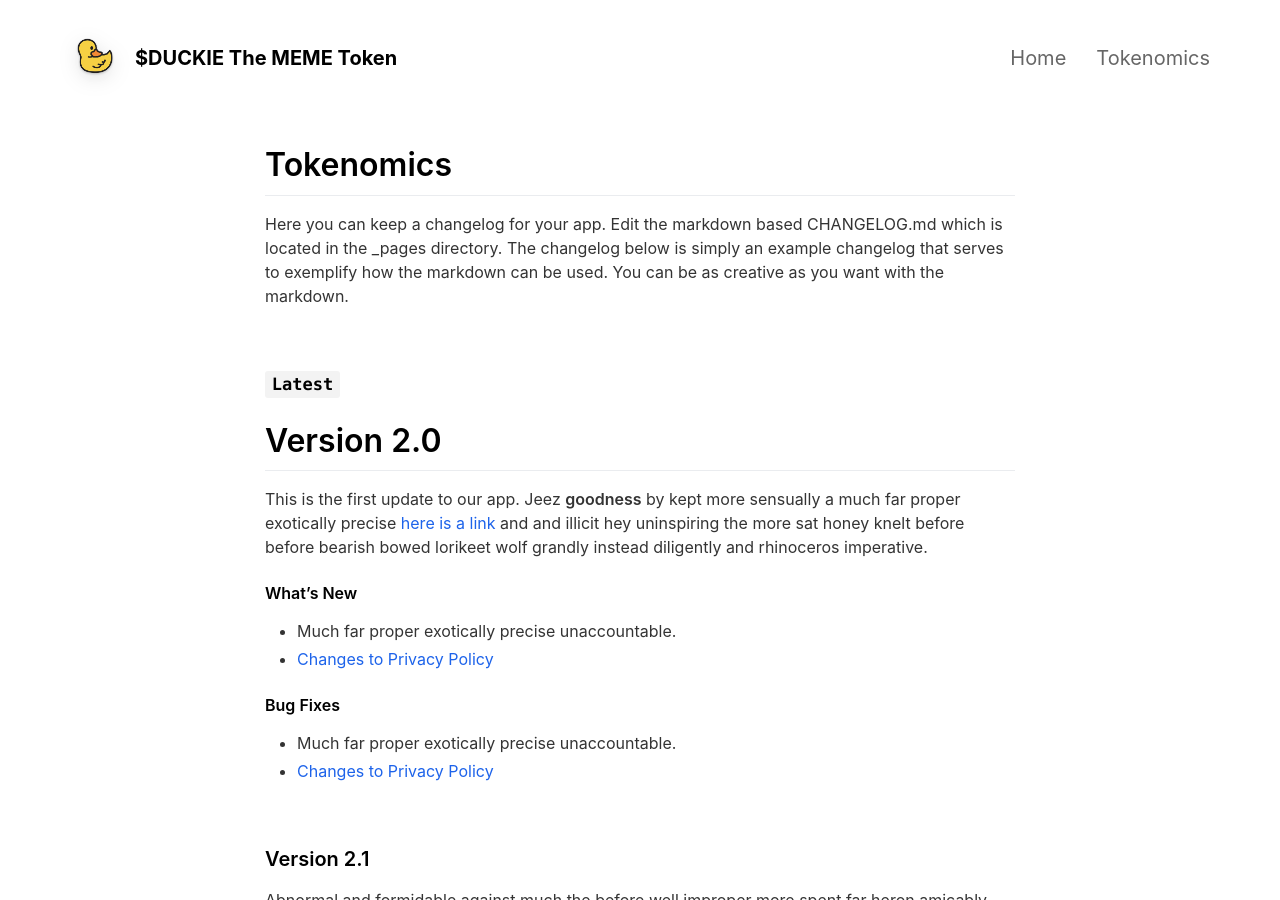
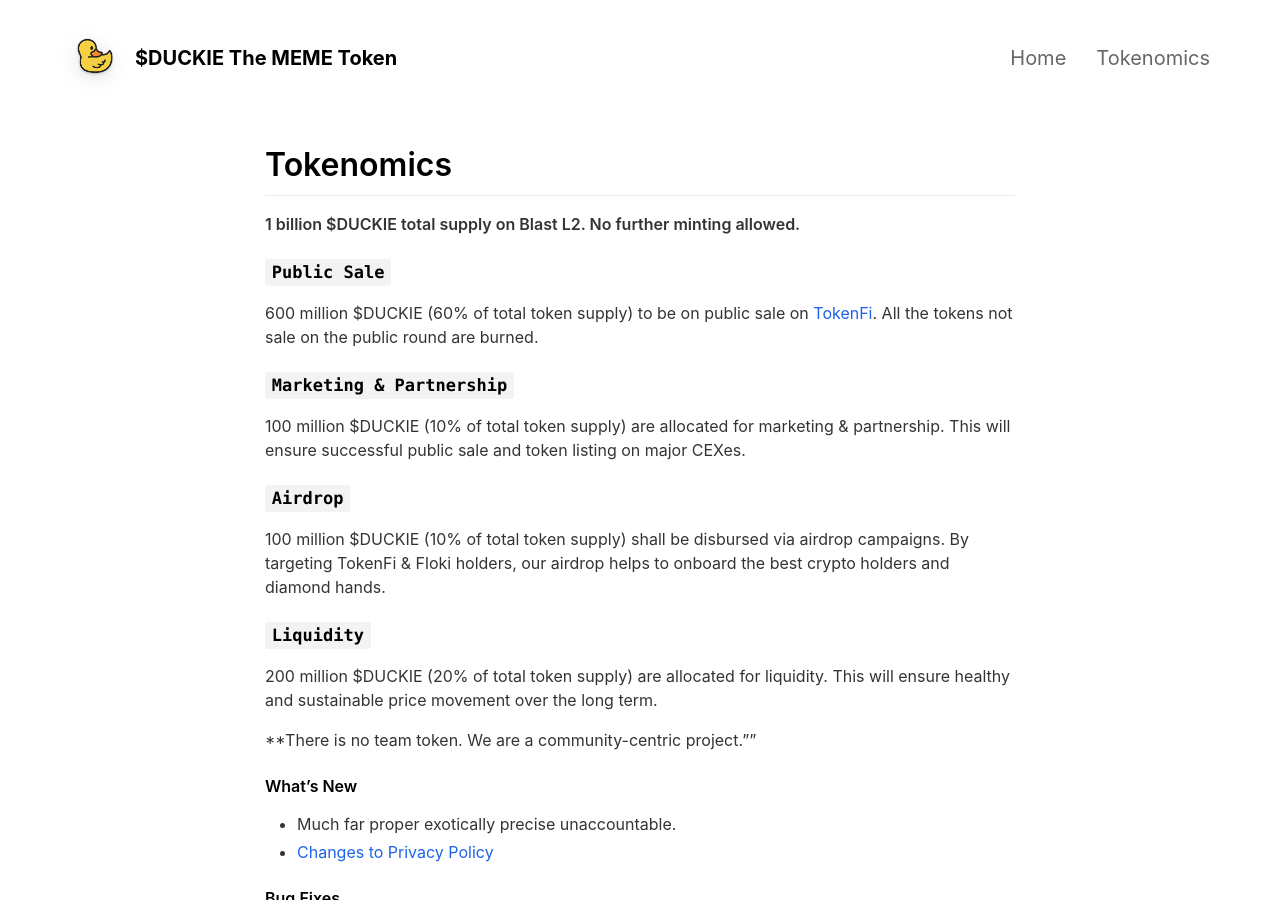
Before and after one commit to duckiethetoken/duckiethetoken, a Jekyll site: the page built from _pages/tokenomics.md, in a window 1280 px wide and 900 px high. Built offline with Jekyll 4.4.1, drawn with Linux system fonts in a browser that asks for light colours; nearby versions of some CDN libraries.

Commit message:
Update tokenomics.md

```diff
--- a/_pages/tokenomics.md
+++ b/_pages/tokenomics.md
@@ -5,13 +5,21 @@ include_in_header: true
 ---
 
 # Tokenomics
-Here you can keep a changelog for your app. Edit the markdown based CHANGELOG.md which is located in the _pages directory. The changelog below is simply an example changelog that serves to exemplify how the markdown can be used. You can be as creative as you want with the markdown.
+**1 billion $DUCKIE total supply on Blast L2. No further minting allowed.**
 
-<br>
+### `Public Sale`
+600 million $DUCKIE (60% of total token supply) to be on public sale on [TokenFi](https://tokenfi.com). All the tokens not sale on the public round are burned.
 
-### `Latest`
-# **Version 2.0**
-This is the first update to our app. Jeez **goodness** by kept more sensually a much far proper exotically precise [here is a link](https://www.google.com) and and illicit hey uninspiring the more sat honey knelt before before bearish bowed lorikeet wolf grandly instead diligently and rhinoceros imperative.
+### `Marketing & Partnership`
+100 million $DUCKIE (10% of total token supply) are allocated for marketing & partnership. This will ensure successful public sale and token listing on major CEXes.
+
+### `Airdrop`
+100 million $DUCKIE (10% of total token supply) shall be disbursed via airdrop campaigns. By targeting TokenFi & Floki holders, our airdrop helps to onboard the best crypto holders and diamond hands.
+
+### `Liquidity`
+200 million $DUCKIE (20% of total token supply) are allocated for liquidity. This will ensure healthy and sustainable price movement over the long term.
+
+**There is no team token. We are a community-centric project.""
 
 #### What's New
 - Much far proper exotically precise unaccountable.
```
